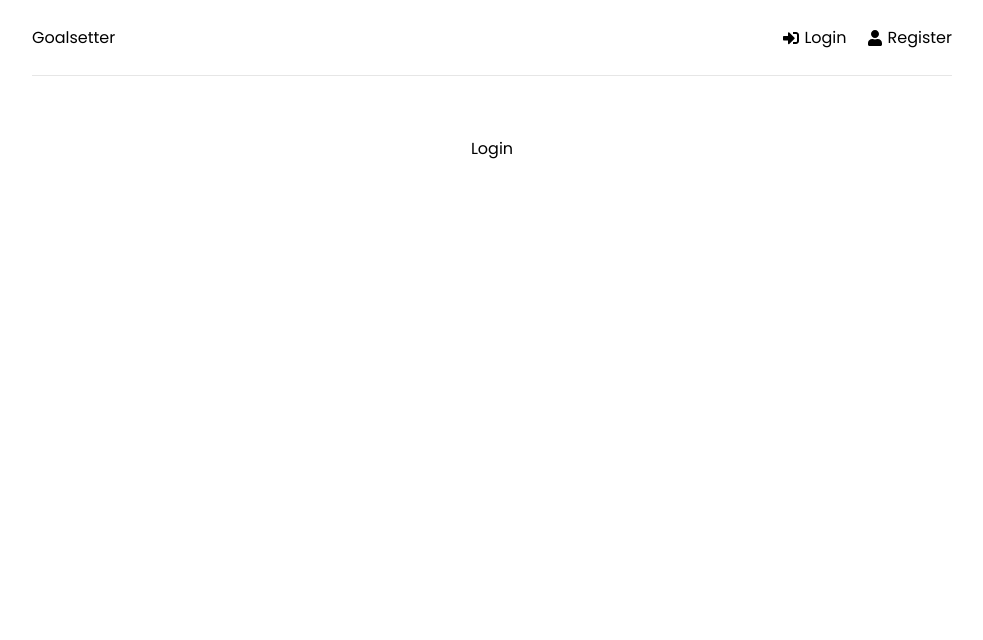
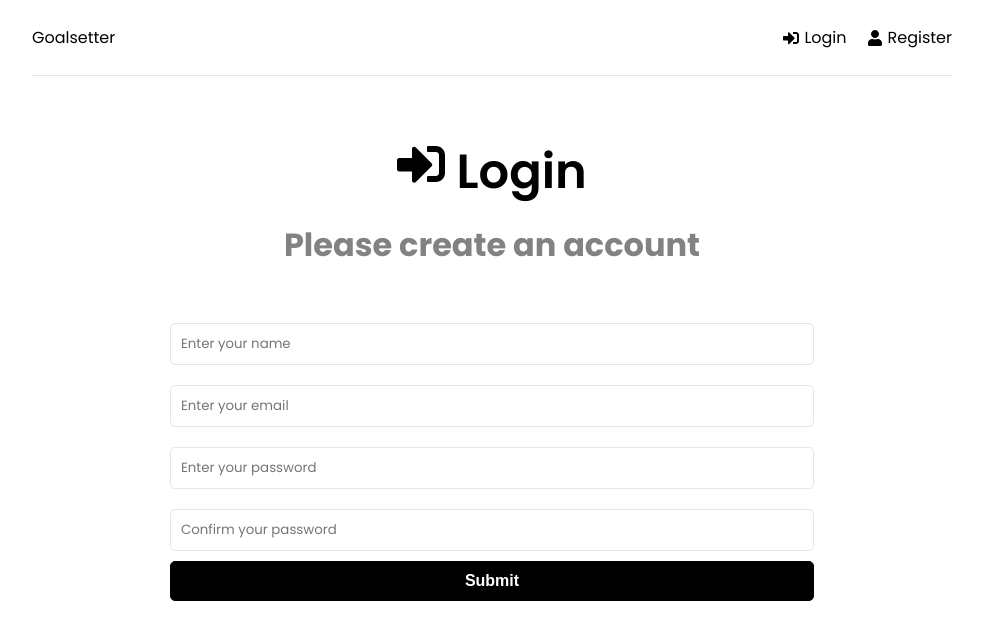
Before and after one commit to BrianNW/projects-mernstack-goalsapp, a React (Create React App) app in the folder frontend/: page /login in a window 1280 px wide. Shown: the top 640 px of the page, without its empty margins (148-1131 px from the left). Built offline with nearby package versions, Linux system fonts and the light colour scheme.

Commit message:
Add Login code

```diff
--- a/frontend/src/pages/Login.jsx
+++ b/frontend/src/pages/Login.jsx
@@ -1,6 +1,98 @@
+import React, { Component }  from 'react'
+import {useState, useEffect} from 'react'
+import {FaSignInAlt} from 'react-icons/fa'
+
 function Login() {
+  // setup useState
+  const [formData, setFormData] = useState({
+    name: '',
+    email: '',
+    password: '',
+    password2: ''
+
+  })
+
+  // Destructure form data fields
+  const {name, email, password, password2} = formData;
+
+  // Add onChange function for input below
+  // This allows you to type into the text fields
+  const onChange = (e) => {
+    // set form data to an object
+    setFormData((prevState) => ({
+      // spread operator across the previous state, as we want the other fields
+      ...prevState,
+      //get the key by whatever the name value is
+      [e.target.name]: e.target.value,
+    }))
+  }
+
+  const onSubmit = (e) => {
+    e.preventDefault()
+  }
+
   return (
-    <div>Login</div>
+    <>
+      <section className="heading">
+        <h1>
+          <FaSignInAlt /> Login
+        </h1>
+        <p>Please create an account</p>
+      </section>
+
+      <section className="form">
+        <form onSubmit="{onSubmit}">
+          <div className="form-group">
+            <input
+              type="text"
+              className="form-control"
+              id="name"
+              name="name"
+              value={name}
+              placeholder="Enter your name" onChange={onChange}
+            />
+          </div>
+
+          <div className="form-group">
+            <input
+              type="email"
+              className="form-control"
+              id="email"
+              name="email"
+              value={email}
+              placeholder="Enter your email" onChange={onChange}
+            />
+          </div>
+
+          <div className="form-group">
+            <input
+              type="password"
+              className="form-control"
+              id="password"
+              name="password"
+              value={password}
+              placeholder="Enter your password" onChange={onChange}
+            />
+          </div>
+
+          <div className="form-group">
+            <input
+              type="password"
+              className="form-control"
+              id="password2"
+              name="password2"
+              value={password}
+              placeholder="Confirm your password" onChange={onChange}
+            />
+
+            <div className="form-group">
+              <button type="submit" class="btn btn-block">Submit</button>
+            </div>
+          </div>
+
+        </form>
+      </section>
+    </>
   )
 }
 
```
